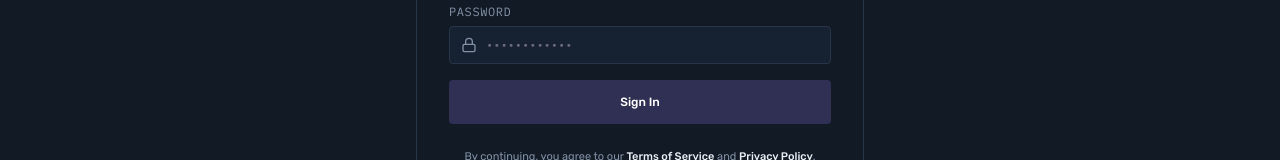
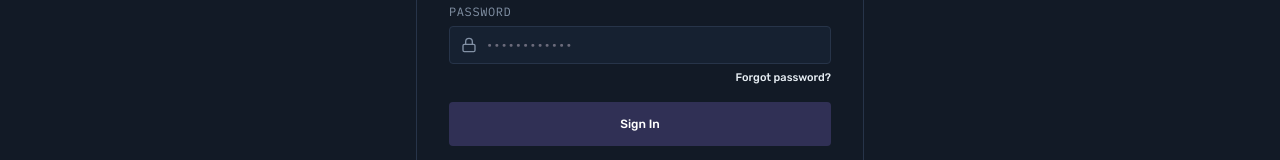
Before and after one commit to arun-codex/CyberTube, a Next.js app: page /login in a window 1280 px wide. Shown: the part 513-673 px from the top of the page. Built offline with nearby package versions, Linux system fonts and the light colour scheme; no server answers.

Commit message:
feat(auth): add forgot password link to login form

```diff
--- a/app/login/page.tsx
+++ b/app/login/page.tsx
@@ -119,6 +119,14 @@ function LoginForm() {
               className="w-full bg-[#f4f4f9] border border-[#e4e4ed] rounded-[4px] pl-9 pr-3 py-2 text-xs font-mono text-[#303055] placeholder-[#6b6b7b] focus:outline-none focus:border-[#303055] min-h-[38px]"
             />
           </div>
+          <div className="flex justify-end">
+            <Link
+              href="/forgot-password"
+              className="text-[11px] font-medium text-[#303055] hover:underline focus:outline-none focus-visible:ring-2 focus-visible:ring-[#303055] rounded-sm"
+            >
+              Forgot password?
+            </Link>
+          </div>
         </div>
 
         <button
```
